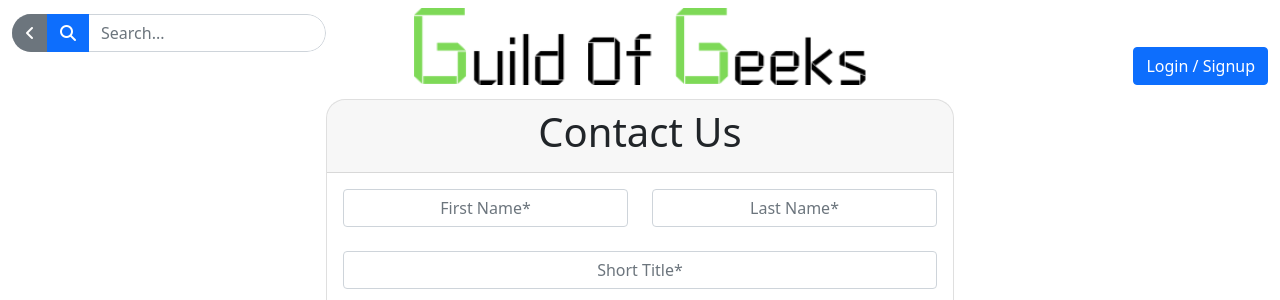
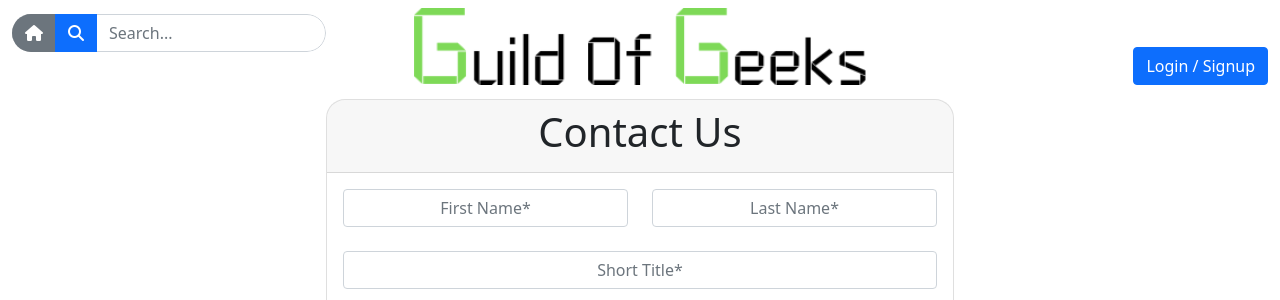
Before and after one commit to lukebinmore/Guild-Of-Geeks, a Django app: page /help/contact-us/ in a window 1280 px wide. Shown: the top 300 px of the page. Run offline with Django 3.2, Linux system fonts and the light colour scheme; some libraries are stand-ins or nearby versions.

Commit message:
Change - Changed Back Button To Home Button

```diff
--- a/templates/navbar.html
+++ b/templates/navbar.html
@@ -7,7 +7,7 @@
                 <form method="GET" class="input-group rounded-corner">
                     {% if request.path != "/" %}
                     <a href="{% url 'index' %}" class="btn btn-secondary input-group-item">
-                        <i class="fa-solid fa-angle-left"></i>
+                        <i class="fa-solid fa-house"></i>
                     </a>
                     {% endif %}
                     <button type="submit" class="btn btn-primary input-group-text">
```
